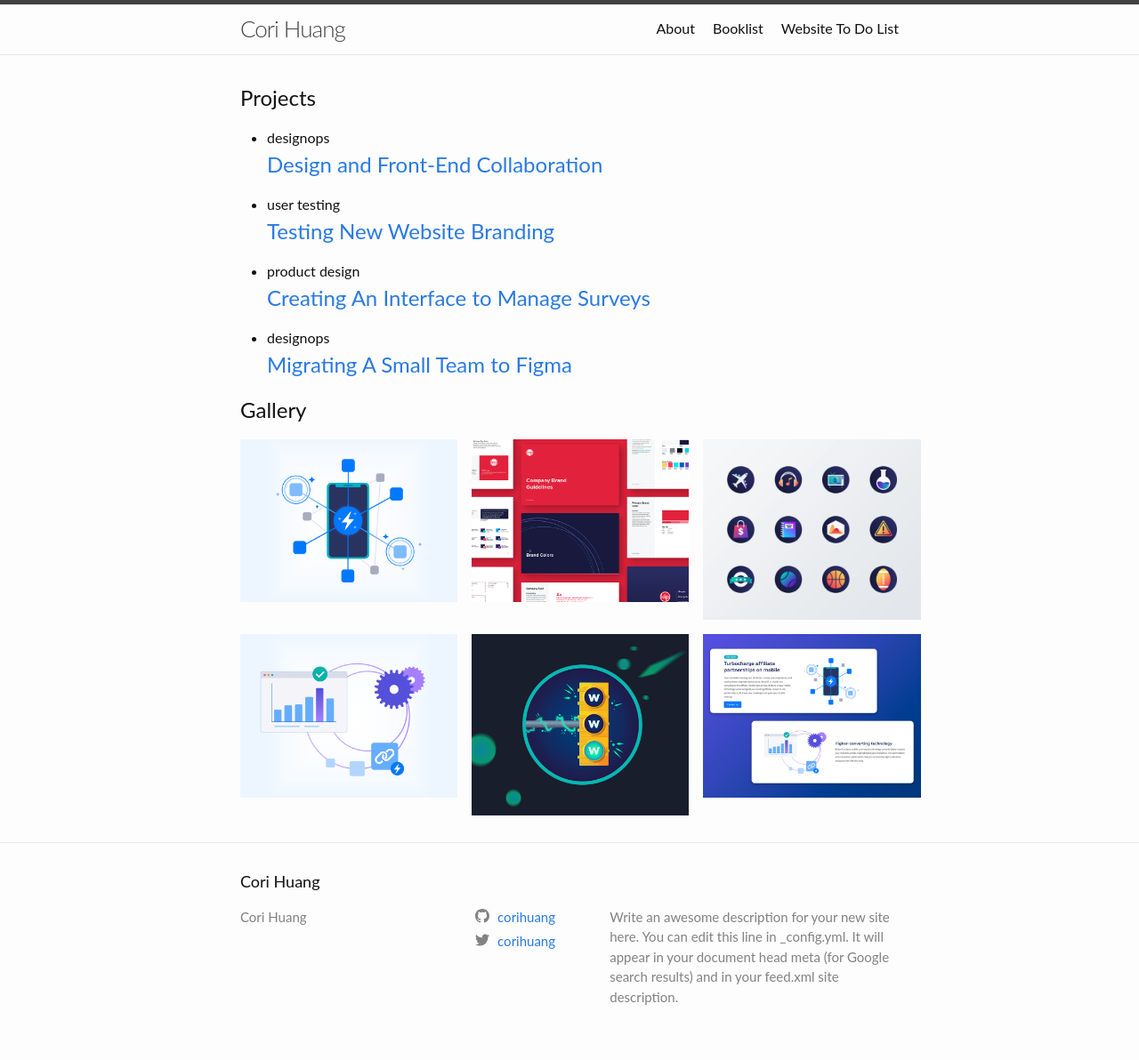
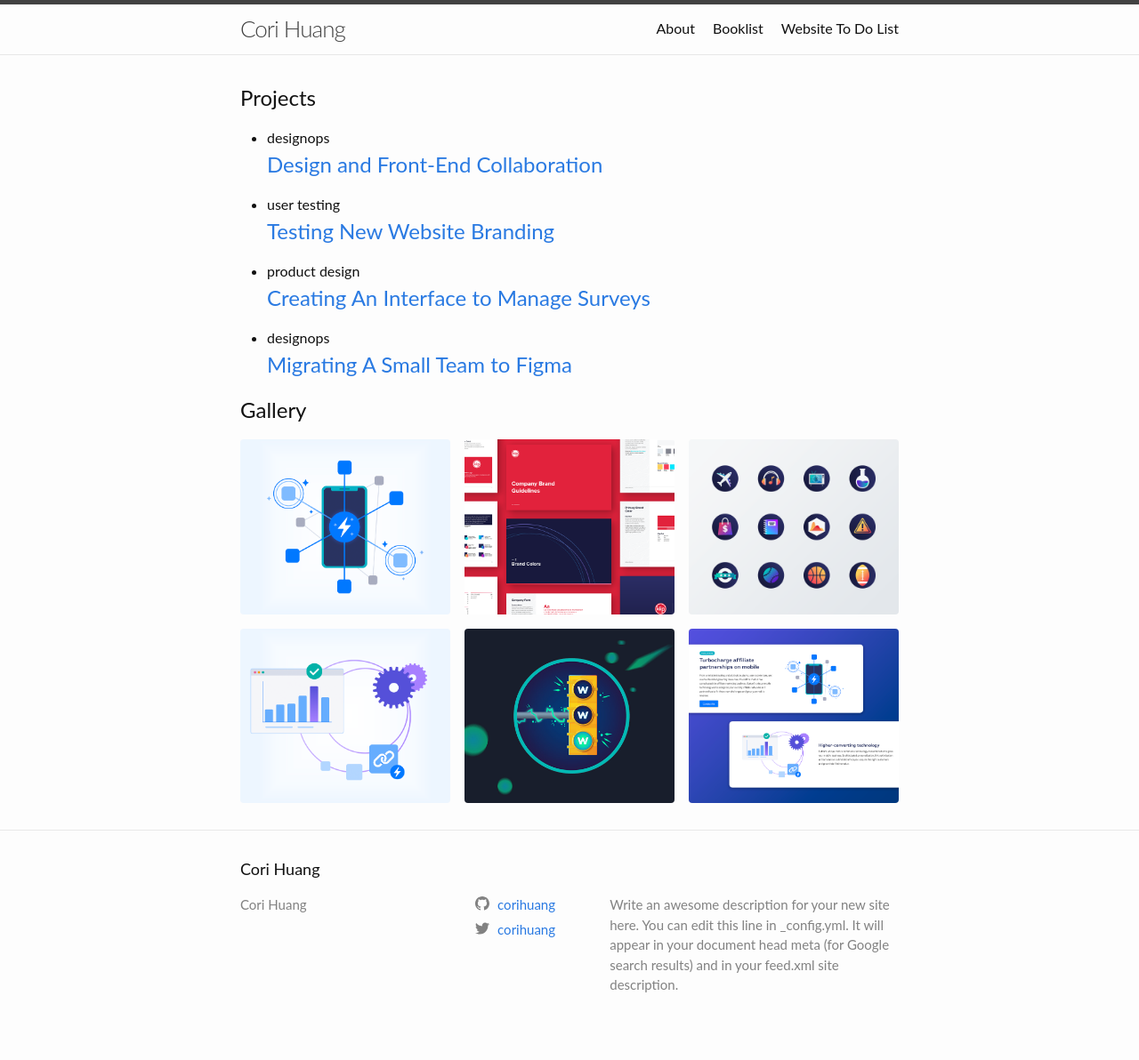
Before and after one commit to corihuang/corihuang.github.io, a Jekyll site: the page built from index.markdown, in a window 1280 px wide. Shown: the whole page at 89% size. Built offline with Jekyll 4.4.1, drawn with Linux system fonts in a browser that asks for light colours.

Commit message:
fixed gallery image height issue using object-fit property

```diff
--- a/_layouts/home.html
+++ b/_layouts/home.html
@@ -48,12 +48,13 @@ layout: default
     {% if coll.label == "gallery" %}
       <section class="gallery">
         <h2>Gallery</h2>
-        <ul class="gallery-list">
+        <div class="gallery-list">
           {% for image in coll.files %}
-            <li><img src="gallery/{{ image.name }}" />
-            </li>
+            <div class="gallery-item">
+              <img src="gallery/{{ image.name }}" />
+            </div>
           {% endfor %}
-        </ul>
+        </div>
       </section>
     {% endif %}
   {% endfor %}
--- a/_sass/_sections.scss
+++ b/_sass/_sections.scss
@@ -11,18 +11,19 @@
 
 }
 
-ul.gallery-list {
+.gallery-list {
   display: grid;
-  grid-template-columns: 33% 33% 33%;
+  grid-template-columns: 1fr 1fr 1fr;
   grid-template-rows: auto;
-  column-gap: 16px;
-  row-gap: 16px;
+  grid-gap: 16px;
   margin: 0;
-  li {
-    list-style: none;
-    align-self: stretch;
+  .gallery-item {
+    overflow: hidden;
   }
   img {
-    align-self: stretch;
+    object-fit: cover;
+    height: 100%;
+    width: 100%;
+    border-radius: 4px;
   }
 }
--- a/_sass/minima.scss
+++ b/_sass/theme.scss
@@ -50,3 +50,6 @@ $on-laptop:        800px !default;
   "syntax-highlighting",
   "sections"
 ;
+
+// Tokens
+$radius-default: 4px;
--- a/assets/main.scss
+++ b/assets/main.scss
@@ -2,4 +2,4 @@
 # Only the main Sass file needs front matter (the dashes are enough)
 ---
 
-@import "minima";
+@import "theme";
```
Also changed, not shown: _data/books.json (+20 -20 lines), todo.md (+1 -1 lines).
